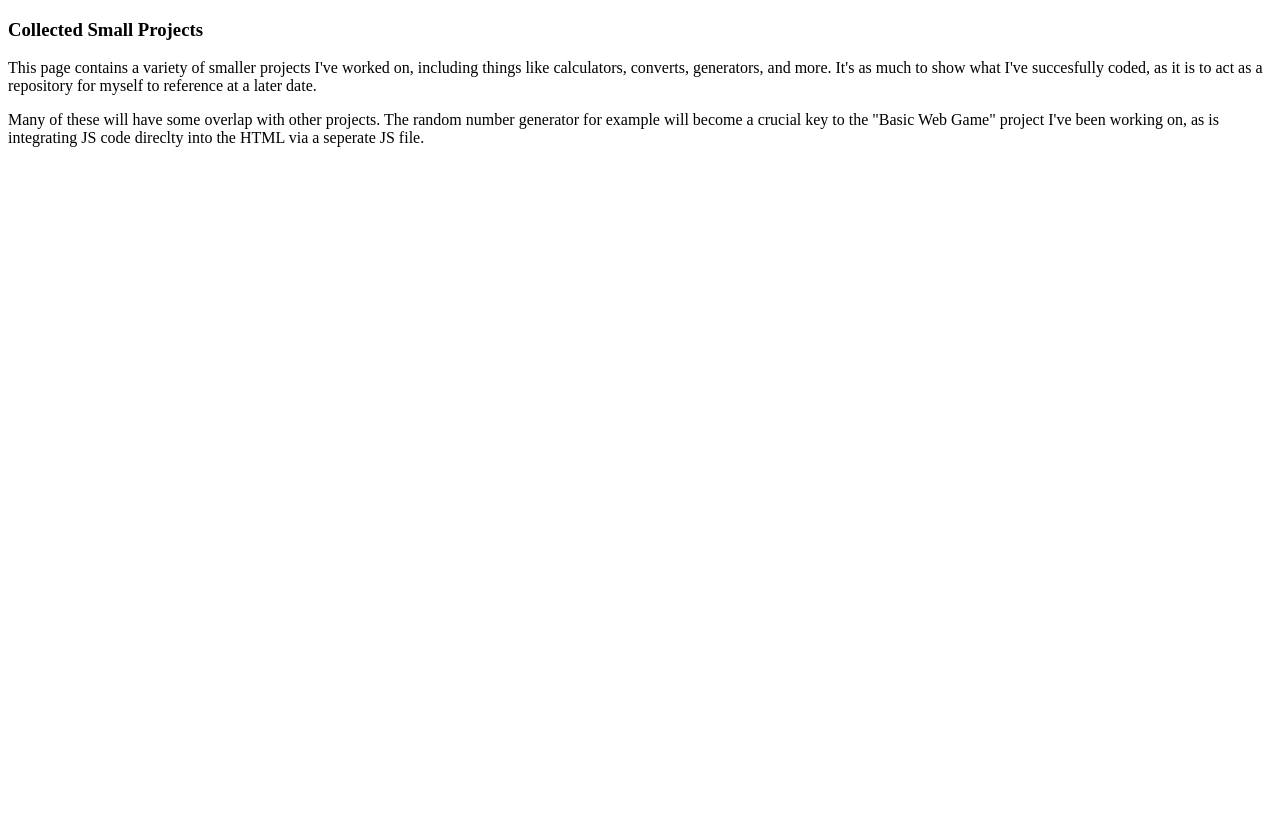
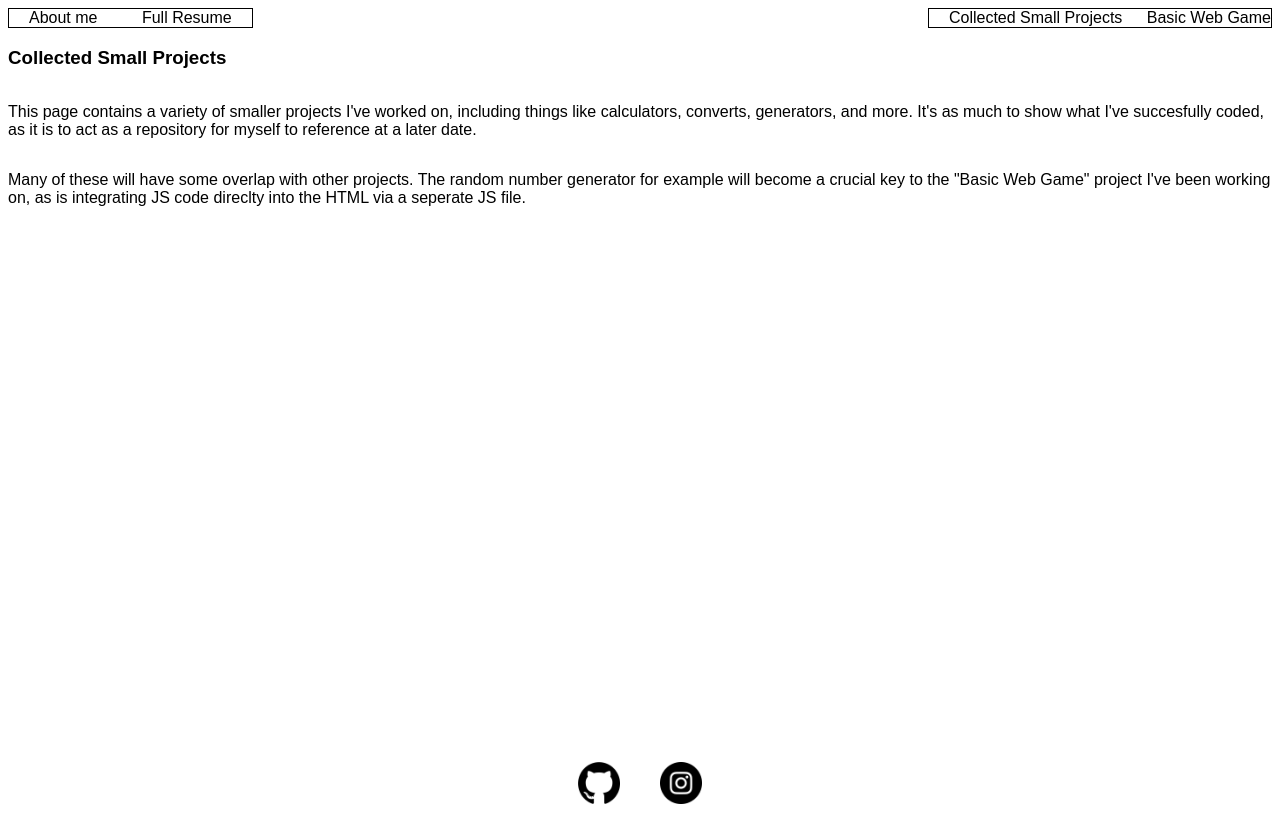
Before and after one commit to DavidOikle/personalWebsite, a plain HTML site: page pages/collectedSmallProjects.html in a window 1280 px wide. Drawn offline with Linux system fonts and the light colour scheme.

Commit message:
Update collectedSmallProjects.html

```diff
--- a/pages/collectedSmallProjects.html
+++ b/pages/collectedSmallProjects.html
@@ -5,11 +5,29 @@
     <meta name="viewport" content="width=device-width, initial-scale=1.0">
     <meta http-equiv="X-UA-Compatible" content="ie=edge">
     <title>HTML 5 Boilerplate</title>
-    <link rel="stylesheet" href="style.css">
+    <link rel="stylesheet" href="../style/index.css">
   </head>
+      <nav>
+      <!-- Navigation menu split into topLeft and topRight.-->
+    <div class="header">
+        <div class='navLeft'>
+          <a href="index.html" class='navLink'>About me</a>
+          <a class='navLink' href="fullResume.html">Full Resume</a> <!-- Seperate webpage? -->
+
+        </div>
+        <div class='navRight'>
+            <a href='collectedSmallProjects.html' class='navLink'>Collected Small Projects</a>
+            <a href='basicTextGame.html' class='navLin='>Basic Web Game</a>
+        </div>
+      </div>
+    </nav>
   <body>
 <h3>Collected Small Projects</h3>
 <p>This page contains a variety of smaller projects I've worked on, including things like calculators, converts, generators, and more. It's as much to show what I've succesfully coded, as it is to act as a repository for myself to reference at a later date.</p>
 <p>Many of these will have some overlap with other projects. The random number generator for example will become a crucial key to the "Basic Web Game" project I've been working on, as is integrating JS code direclty into the HTML via a seperate JS file.</p>
   </body>
+   <footer class='footer'>
+    <a href='https://github.com/DavidOikle' target="_blank" class='social'><img src='https://raw.githubusercontent.com/DavidOikle/personalWebsite/main/assets/Github_black.png' style="width:42px;height:42px;"></a>
+    <a href='https://instagram.com/davidoikle' target="_blank" class='social'><img src='https://raw.githubusercontent.com/DavidOikle/personalWebsite/main/assets/Instagram_black.png' style='width:42px;height:42px;'></a>
+    </footer>
 </html>
```
